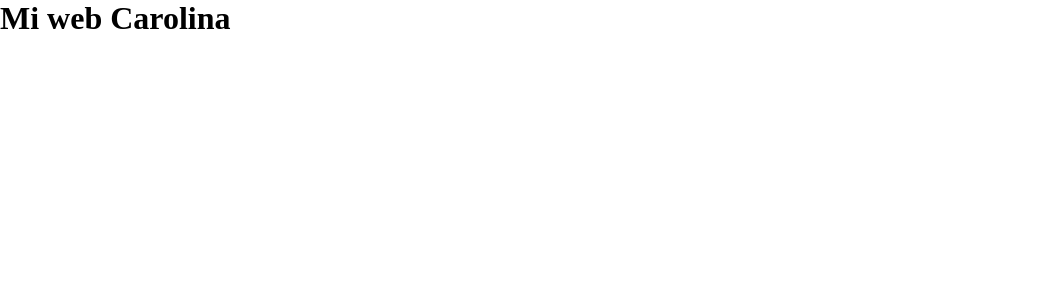
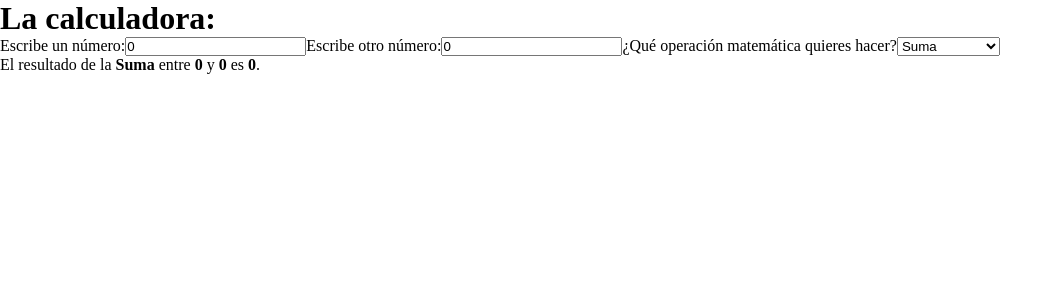
Before and after one commit to carodriguezp/react-practice-exercises, a React (Vite) app: page / in a window 1280 px wide. Shown: the top 300 px of the page, without its empty margins (0-1063 px from the left). Built offline with nearby package versions, Linux system fonts and the light colour scheme.

Commit message:
calculator done

```diff
--- a/src/components/App.jsx
+++ b/src/components/App.jsx
@@ -1,13 +1,90 @@
+import { useState } from 'react';
 import '../style/App.scss';
-// import { useState } from 'react';
+
 
 function App() {
-  const user = "Carolina";
+
+  const [numberA, setNumberA] = useState(0);
+  const [numberB, setNumberB] = useState(0);
+  const [total, setTotal] = useState(0);
+  const [operation, setOperation] = useState("Suma");
+
+  const handleNumberA = (ev) => {
+    setNumberA(ev.target.value);
+  };
+
+  const handleNumberB = (ev) => {
+    setNumberB(ev.target.value);
+  };
+
+
+  const handleOperation = (event) => {
+
+    setOperation(event.target.value)
+
+    if (event.target.value === "Suma") {
+
+      setTotal(parseInt(numberA) + parseInt(numberB));
+
+    } else if (event.target.value === "Resta") {
+
+      setTotal(parseInt(numberA) - parseInt(numberB));
+
+    } else if (event.target.value === "Multiplicación") {
+
+      setTotal(parseInt(numberA) * parseInt(numberB));
+
+    } else if (event.target.value === "División") {
+
+      setTotal(parseInt(numberA) / parseInt(numberB));
+
+    }
+  }
 
   return (
-    <>
-      <h1>Mi web {user} </h1>
-    </>
+    <div>
+      <h1>La calculadora:</h1>
+      <form>
+        <label>
+          Escribe un número:
+          <input
+            type="number"
+            name="name"
+            onChange={handleNumberA}
+            value={numberA}
+          />
+        </label>
+        <label>
+          Escribe otro número:
+          <input
+            type="number"
+            name="email"
+            onChange={handleNumberB}
+            value={numberB}
+          />
+        </label>
+
+        <label htmlFor="operation">
+          ¿Qué operación matemática quieres hacer?
+        </label>
+        <select
+          className="input-select"
+          name="operation"
+          id="operation"
+          value={operation}
+          onChange={handleOperation}
+        >
+          <option value="Suma">Suma</option>
+          <option value="Resta">Resta</option>
+          <option value="Multiplicación">Multiplicación</option>
+          <option value="División">División</option>
+
+        </select>
+      </form>
+      <p>
+        El resultado de la <strong>{operation}</strong> entre <strong>{numberA}</strong> y <strong>{numberB}</strong> es <strong> {total}</strong>.
+      </p>
+    </div>
   );
 }
 
```
